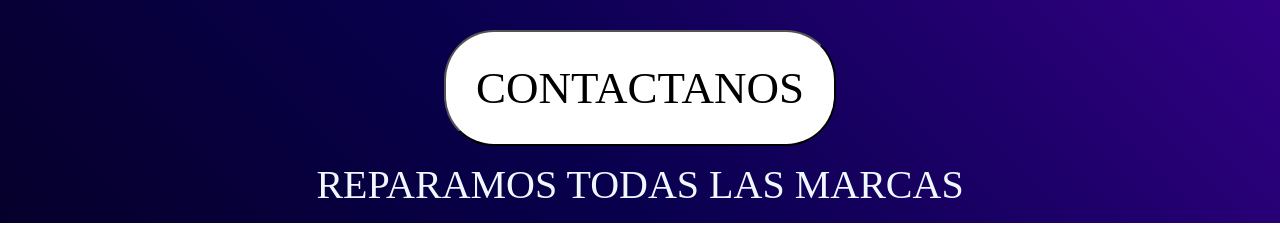
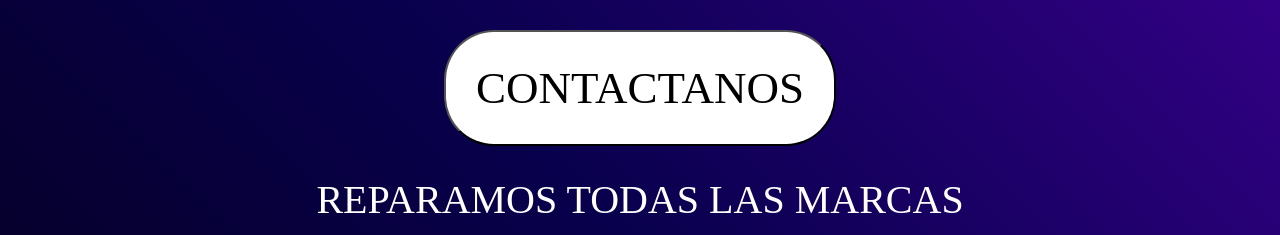
Before and after one commit to StevenWearVlog/AEONIX, a plain HTML site: page model/index.html in a window 1280 px wide. Shown: the part 663-898 px from the top of the page. Drawn offline with Linux system fonts and the light colour scheme; a web font is replaced by a local one.

Commit message:
se han agregado imagenes de electrodomesticos (creadas con IA) para que sea mas interactivo sin embargo se tendra en cuenta tener fotos de productos reales

```diff
--- a/model/index.html
+++ b/model/index.html
@@ -30,7 +30,7 @@
         <div class="boton-contacto">
             <a href="https://web.whatsapp.com/"><button>CONTACTANOS</button></a>
         </div>
-            <p class="marcas">
+            <p class="textos">
                 REPARAMOS TODAS LAS MARCAS
             </p>
 
@@ -65,8 +65,6 @@
             </div>
         </div>
 
-
-
         <div class="contenedor-carrusel">
             <div class="carrusel">
                 <p class="textos">UN POCO DE NUESTROS TRABAJOS</p>
--- a/view/index.css
+++ b/view/index.css
@@ -54,6 +54,7 @@ body{
     background-color: white;
     cursor: pointer;
     transition: all 0.3s ease 0s;
+
 }
 .boton-inicio-o-registro:hover{
     background-color: white;
@@ -140,7 +141,11 @@ body{
     color: white;
     font-size: 40px;
     text-align: center;
+    padding: 10px;
+    margin: 20px;
+
 }
+
 .carrusel section{
     display: flex;
     width: 800px;
```
Also changed, not shown: view/images/electrodomesticos/nevera.png (added), 4 other files.
